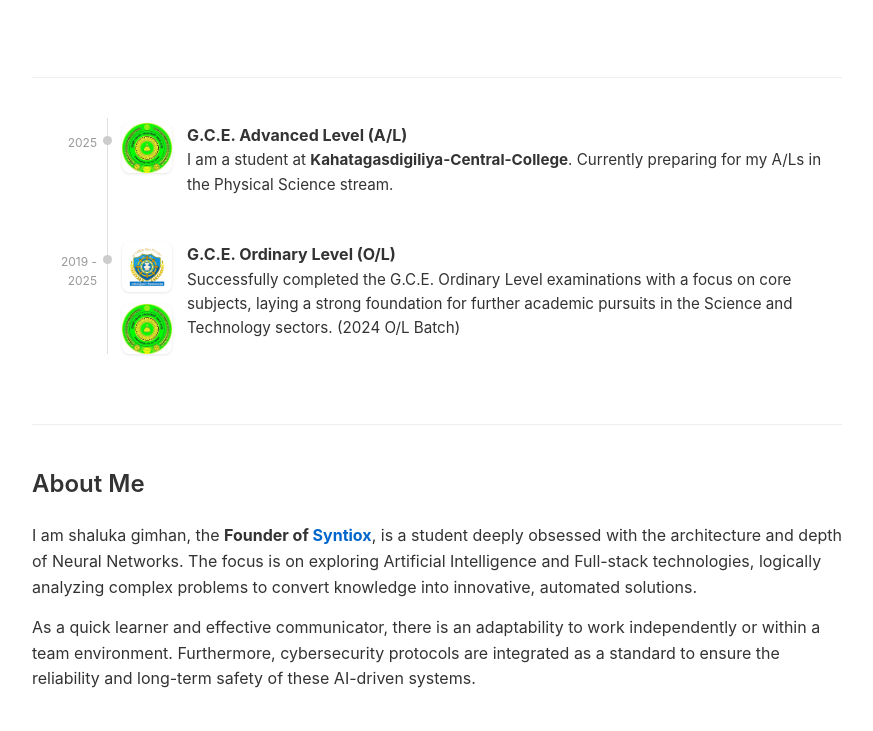
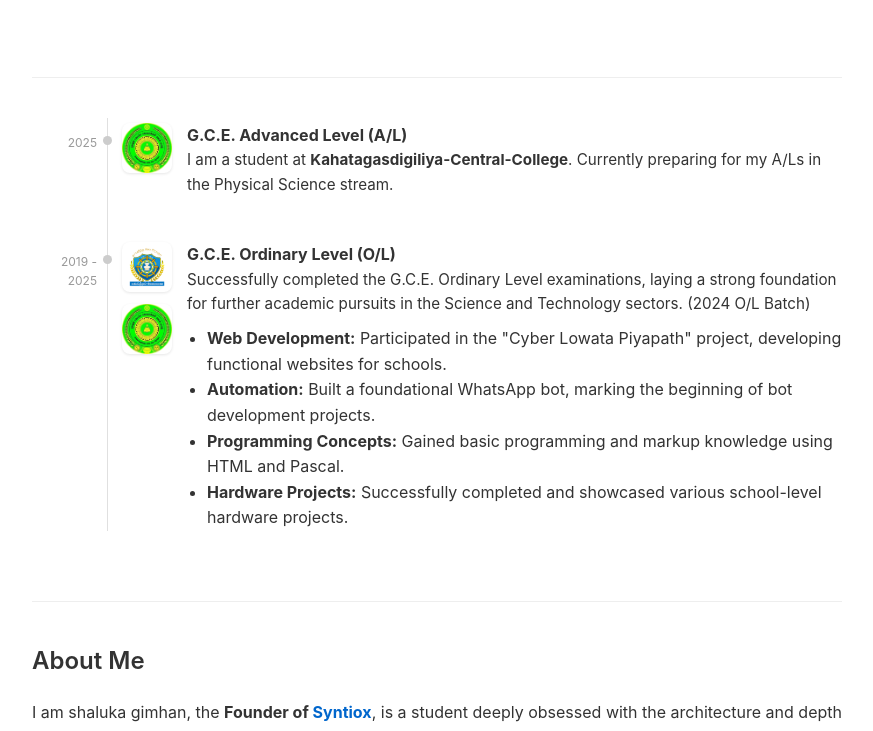
Before and after one commit to sh4lu-z/portfolio, a website: page index.html in a window 1280 px wide. Shown: the part 517-1248 px from the top of the page, without its empty margins (203-1076 px from the left). Drawn offline with Linux system fonts and the light colour scheme; no server answers.

Commit message:
Update index.html

```diff
--- a/index.html
+++ b/index.html
@@ -200,7 +200,13 @@
                 </div>
                 <div class="timeline-content">
                     <h4>G.C.E. Ordinary Level (O/L)</h4>
-                    <p>Successfully completed the G.C.E. Ordinary Level examinations with a focus on core subjects, laying a strong foundation for further academic pursuits in the Science and Technology sectors. (2024 O/L Batch)</p>
+                    <p>Successfully completed the G.C.E. Ordinary Level examinations, laying a strong foundation for further academic pursuits in the Science and Technology sectors. (2024 O/L Batch)</p>
+                    <ul style="margin-top: 10px; padding-left: 20px;">
+                        <li><strong>Web Development:</strong> Participated in the "Cyber Lowata Piyapath" project, developing functional websites for schools.</li>
+                        <li><strong>Automation:</strong> Built a foundational WhatsApp bot, marking the beginning of bot development projects.</li>
+                        <li><strong>Programming Concepts:</strong> Gained basic programming and markup knowledge using HTML and Pascal.</li>
+                        <li><strong>Hardware Projects:</strong> Successfully completed and showcased various school-level hardware projects.</li>
+                    </ul>
                 </div>
             </div>
             <!--
```
